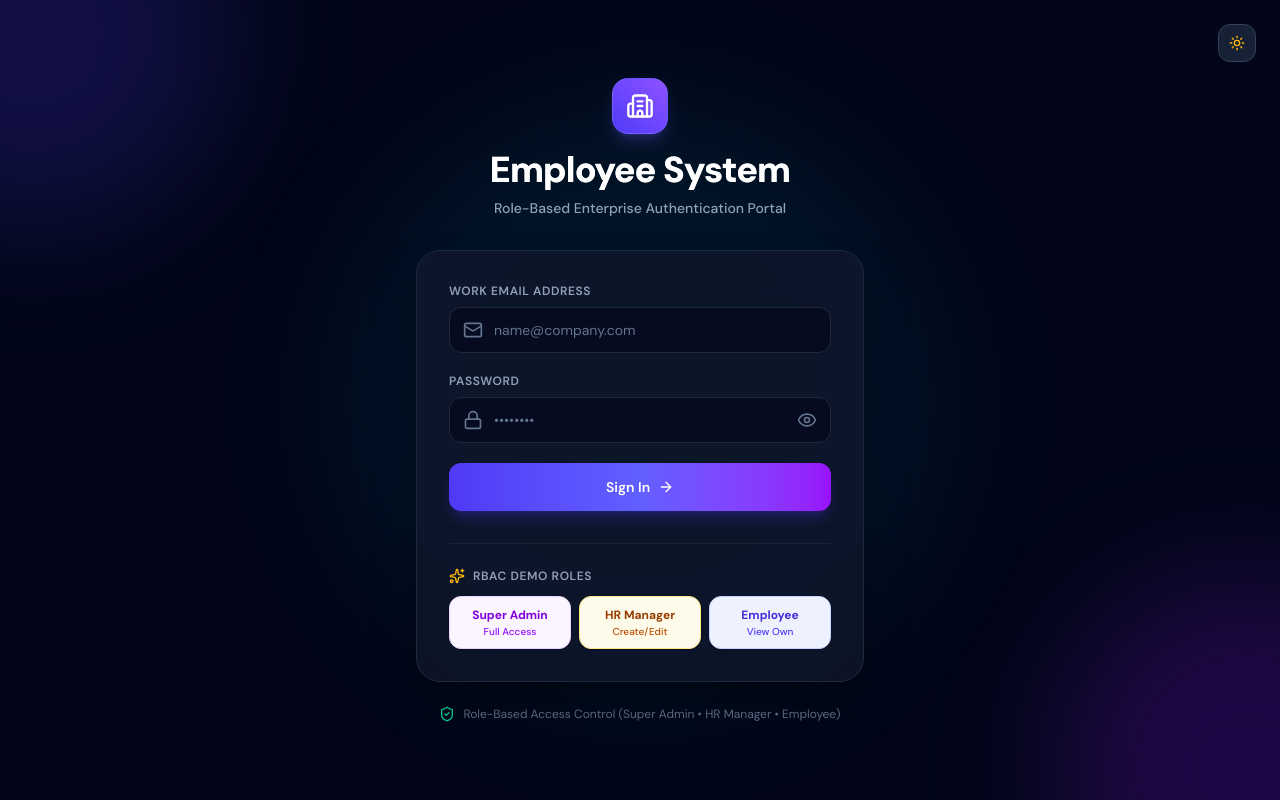
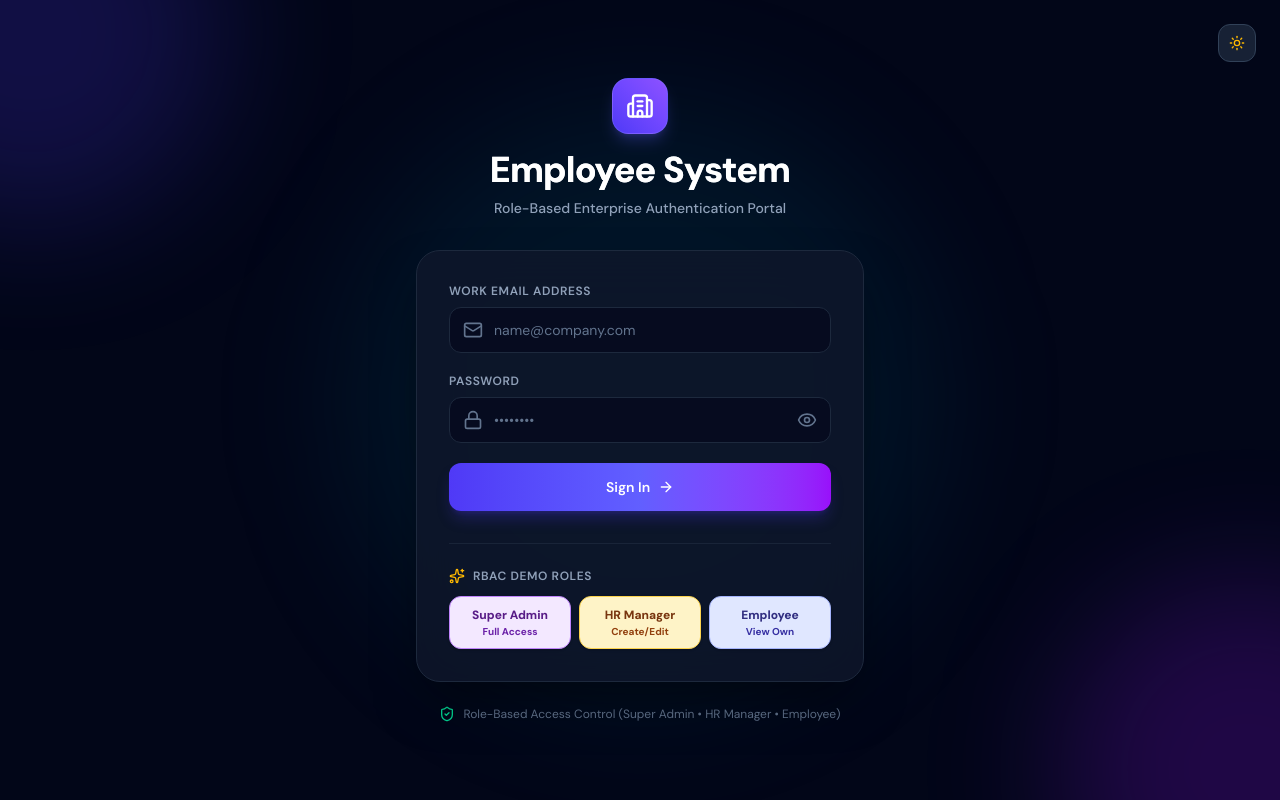
Before and after one commit to Abhi3110200/Employee_Management_System_Frontend, a Next.js app: page /login in a window 1280 px wide. Built offline with nearby package versions, Linux system fonts and the light colour scheme; no server answers.

Commit message:
fix: apply explicit high-contrast inline styles for demo role buttons

```diff
--- a/app/login/page.tsx
+++ b/app/login/page.tsx
@@ -165,26 +165,43 @@ export default function LoginPage() {
               <button
                 type="button"
                 onClick={() => handleDemoLogin('superadmin@company.com', 'superadmin123')}
-                className="py-2.5 px-2 bg-purple-50 hover:bg-purple-100 dark:bg-purple-950/40 dark:hover:bg-purple-900/60 border border-purple-200 dark:border-purple-800/50 rounded-xl text-xs font-bold text-purple-700 dark:text-purple-300 transition-all text-center flex flex-col items-center gap-0.5 shadow-sm"
+                className="py-2.5 px-2 rounded-xl text-xs font-bold transition-all text-center flex flex-col items-center gap-0.5 border shadow-sm hover:scale-[1.02]"
+                style={{
+                  backgroundColor: '#f3e8ff',
+                  borderColor: '#c084fc',
+                  color: '#581c87',
+                }}
               >
-                <span>Super Admin</span>
-                <span className="text-[10px] text-purple-600 dark:text-purple-400 font-medium">Full Access</span>
+                <span className="font-extrabold text-xs" style={{ color: '#581c87' }}>Super Admin</span>
+                <span className="text-[10px] font-bold" style={{ color: '#6b21a8' }}>Full Access</span>
               </button>
+
               <button
                 type="button"
                 onClick={() => handleDemoLogin('hr@company.com', 'hrmanager123')}
-                className="py-2.5 px-2 bg-amber-50 hover:bg-amber-100 dark:bg-amber-950/40 dark:hover:bg-amber-900/60 border border-amber-200 dark:border-amber-800/50 rounded-xl text-xs font-bold text-amber-800 dark:text-amber-300 transition-all text-center flex flex-col items-center gap-0.5 shadow-sm"
+                className="py-2.5 px-2 rounded-xl text-xs font-bold transition-all text-center flex flex-col items-center gap-0.5 border shadow-sm hover:scale-[1.02]"
+                style={{
+                  backgroundColor: '#fef3c7',
+                  borderColor: '#fcd34d',
+                  color: '#78350f',
+                }}
               >
-                <span>HR Manager</span>
-                <span className="text-[10px] text-amber-700 dark:text-amber-400 font-medium">Create/Edit</span>
+                <span className="font-extrabold text-xs" style={{ color: '#78350f' }}>HR Manager</span>
+                <span className="text-[10px] font-bold" style={{ color: '#92400e' }}>Create/Edit</span>
               </button>
+
               <button
                 type="button"
                 onClick={() => handleDemoLogin('employee@company.com', 'employee123')}
-                className="py-2.5 px-2 bg-indigo-50 hover:bg-indigo-100 dark:bg-indigo-950/40 dark:hover:bg-indigo-900/60 border border-indigo-200 dark:border-indigo-800/50 rounded-xl text-xs font-bold text-indigo-700 dark:text-indigo-300 transition-all text-center flex flex-col items-center gap-0.5 shadow-sm"
+                className="py-2.5 px-2 rounded-xl text-xs font-bold transition-all text-center flex flex-col items-center gap-0.5 border shadow-sm hover:scale-[1.02]"
+                style={{
+                  backgroundColor: '#e0e7ff',
+                  borderColor: '#a5b4fc',
+                  color: '#312e81',
+                }}
               >
-                <span>Employee</span>
-                <span className="text-[10px] text-indigo-600 dark:text-indigo-400 font-medium">View Own</span>
+                <span className="font-extrabold text-xs" style={{ color: '#312e81' }}>Employee</span>
+                <span className="text-[10px] font-bold" style={{ color: '#3730a3' }}>View Own</span>
               </button>
             </div>
           </div>
```
